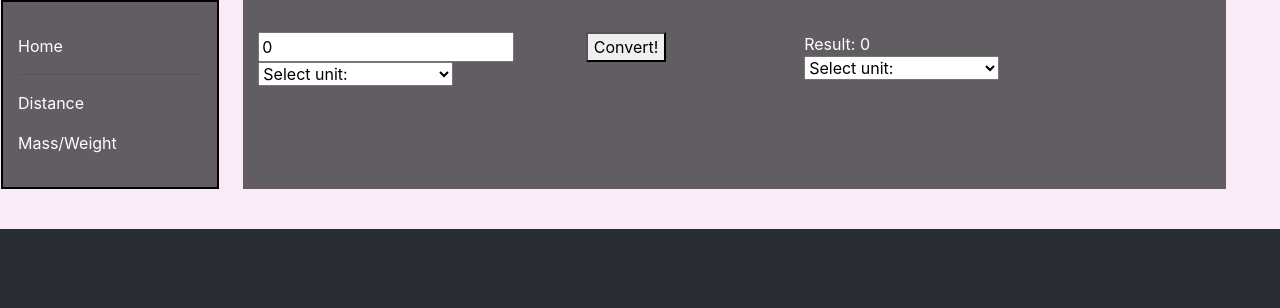
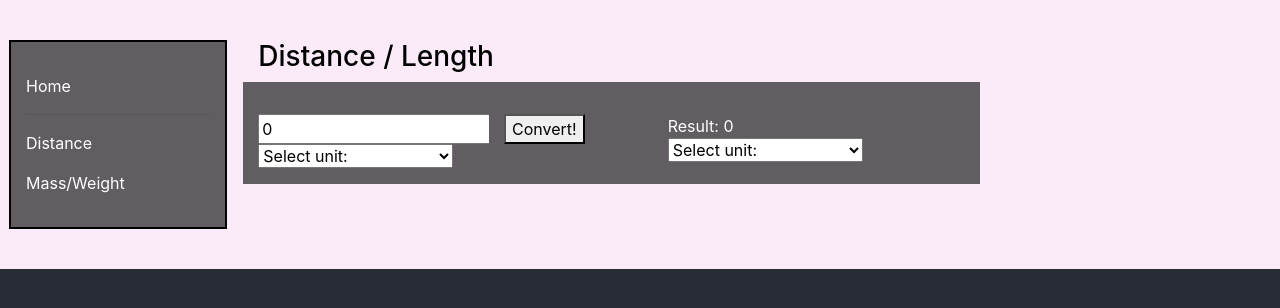
Before and after one commit to LNoeltner1/the_everything_calculator, a React (Create React App) app in the folder client/: page /Distance in a window 1280 px wide. Shown: the top 308 px of the page. Built offline with nearby package versions, Linux system fonts and the light colour scheme.

Commit message:
altered row/column structure of distance page for better cohesion

```diff
--- a/client/src/App.css
+++ b/client/src/App.css
@@ -15,7 +15,8 @@
 .sideBar {
   border: 2px solid black;
   background-color: #8d8f92;
-  margin-left: 2vh;
+  margin-left: 3vh;
+  margin-right: 2vh;
 }
 .navLink {
   color: white;
@@ -33,20 +34,14 @@
   /* margin-top: 2vh; */
   padding-bottom: 2vh;
   padding-top: 4vh;
-  padding-left: 3vh;
+  /* padding-left: 3vh; */
   background-color: #625d63;
 }
-.resultBox {
-  padding-right: 3vh
+h3 {
+  color:black;
 }
-.inputBox {
-  margin-left: 3vh;
-}
-/* .inputBox {
-  margin
-} */
-
 .mainSection {
   background-color: #fbebf9;
   padding-bottom: 5vh;
+  padding-top: 5vh;
 }
--- a/client/src/App.js
+++ b/client/src/App.js
@@ -3,6 +3,7 @@ import './App.css';
 import "bootstrap/dist/css/bootstrap.min.css";
 import Distance from "./pages/Distance";
 import Home from "./pages/Home";
+import Mass from "./pages/Mass";
 
 function App() {
   return (
@@ -12,6 +13,7 @@ function App() {
           <Switch>
             <Route exact path="/" component={Home} />
             <Route exact path="/Distance" component={Distance} />
+            <Route exact path="/Mass" component={Mass} />
           </Switch>
         </Router>
       </header>
--- a/client/src/components/SideBar.jsx
+++ b/client/src/components/SideBar.jsx
@@ -8,11 +8,11 @@ import { Link, BrowserRouter as Router } from 'react-router-dom';
 
 const TypeMenu = () => {
     return (
-            <div className="col-md-2 col-xs-2 col-sm-2 sideBar">
-                <p><Link to="/" className="navLink">Home</Link></p>
+            <div className="col-md-2 col-xs-12 col-sm-2 sideBar">
+                <p><Link to="/" id="homeLink" className="navLink">Home</Link></p>
                 <hr />
-                <p><Link to="/Distance" className="navLink">Distance</Link></p>
-                <p><Link to="/Mass" className="navLink">Mass/Weight</Link></p>
+                <p><Link to="/Distance" id="distanceLink" className="navLink">Distance</Link></p>
+                <p><Link to="/Mass" id="massLink" className="navLink">Mass/Weight</Link></p>
 
 
 
--- a/client/src/pages/Distance.jsx
+++ b/client/src/pages/Distance.jsx
@@ -8,6 +8,13 @@ import "../App.css";
 const Distance = () => {
     const [inputValue, setInputValue] = useState(Number);
     const [result, setResult] = useState(Number);
+    // const [pageTitle, setPageTitle] = useState(String);
+
+    // const getPageTitle = (e) => {
+    //     e.preventDefault();
+    //     let title =
+    //     console.log(pageTitle);
+    // }
 
 
 
@@ -17,7 +24,6 @@ const Distance = () => {
         setInputValue(value);
     }
     // CONVERSION EQUATIONS
-
     // miles and kilometers
     const kilometersToMiles = () => {
         setResult(inputValue / 1.60934);
@@ -408,6 +414,15 @@ const Distance = () => {
         <div className="row mainSection">
             {/* <div className="col-md-1"></div> */}
             <SideBar />
+
+            <div className="col-9">
+                <div className="row titleRow">
+                    <div className="col-md-12">
+                        <h3>Distance / Length</h3>
+                    </div>
+                </div>
+                <div className="row">
+
                     <div className="col-md-3 col-xs-10 col-sm-10 inputBox">
 
                         <input id="userInput"  type="text" name="number" value={inputValue} onChange={handleInputChange}/>
@@ -428,6 +443,7 @@ const Distance = () => {
                             </select>
                         </div>
                     </div>
+
                     {/* <div className="row"> */}
                     <div className="col-md-2 col-xs-10 col-sm-10 buttonBox">
                         <button className="convertBtn" onClick={handleConvert}>Convert!</button>
@@ -453,6 +469,9 @@ const Distance = () => {
                         </div>
                     </div>
                 </div>
+
+            </div>
+        </div>
     );
 };
 
```
Also changed, not shown: client/src/pages/Mass.jsx (+111 -0 lines). Lines whose indentation alone changed are shown as unchanged.
